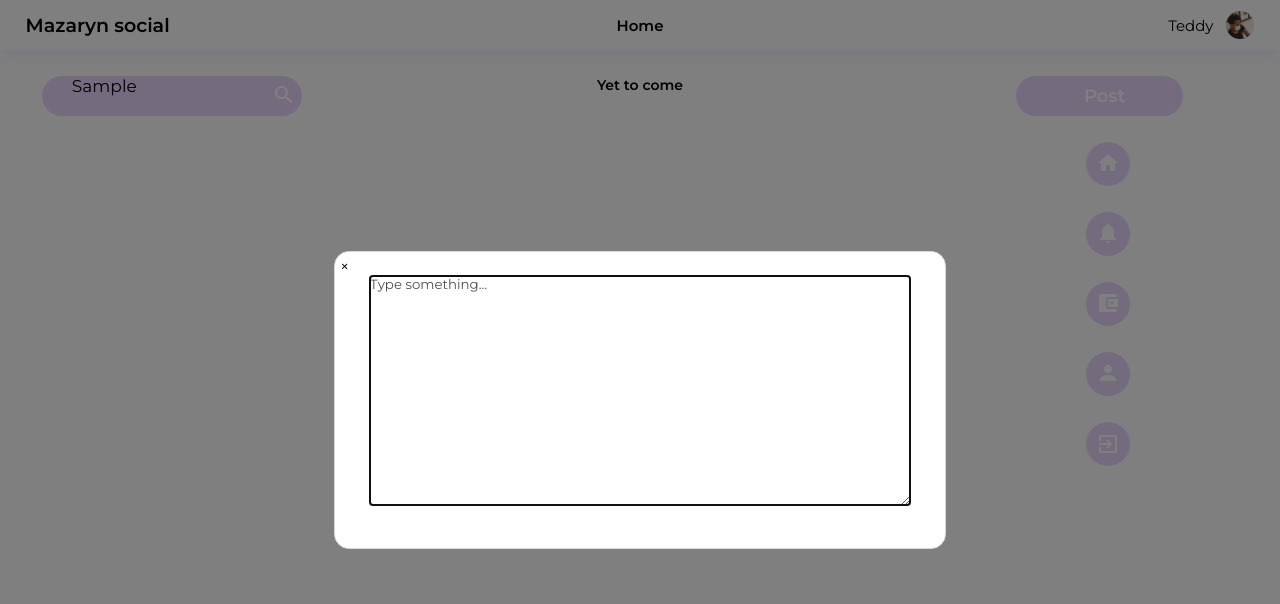
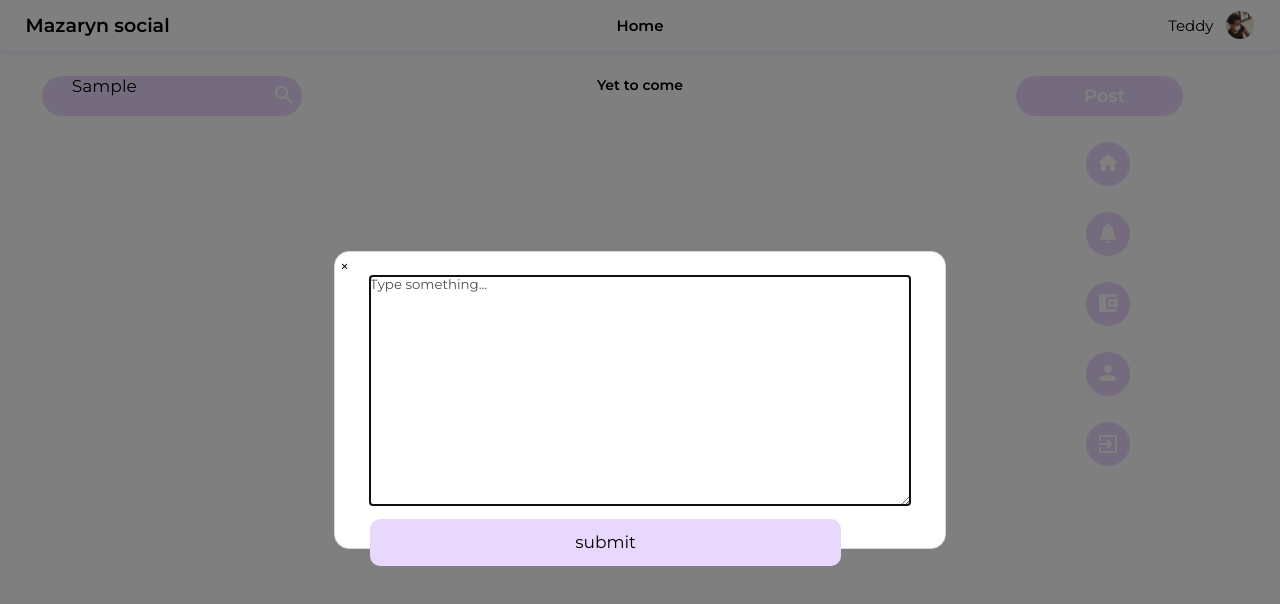
Before and after one commit to aiden77mori/mazaryn-frontend, a React (Create React App) app: page /wallet in a window 1280 px wide. Both pictures are taken after typing "Sample" into the empty fields and a click on the button "Post". Shown: the top 604 px of the page. Built offline with nearby package versions, Linux system fonts and the light colour scheme.

Commit message:
submit btn

```diff
--- a/src/components/right pane/PostCard/PostCard.js
+++ b/src/components/right pane/PostCard/PostCard.js
@@ -13,7 +13,8 @@ function PostCard() {
 
   function handleSubmit(e){
     e.preventDefault();
-    //post data to the backend
+    //post data to the backend and close the popup
+    closeModal();
   }
 
   function closeModal(){
@@ -29,6 +30,7 @@ function PostCard() {
         <a className="close" onClick={closeModal}>&times;</a>
         <form className='popupForm' onSubmit={handleSubmit}>
           <textarea onChange={handleChange} value={post}/>
+          <input type='submit' value='submit'/>
         </form>
       </Popup>
     </div>
```
